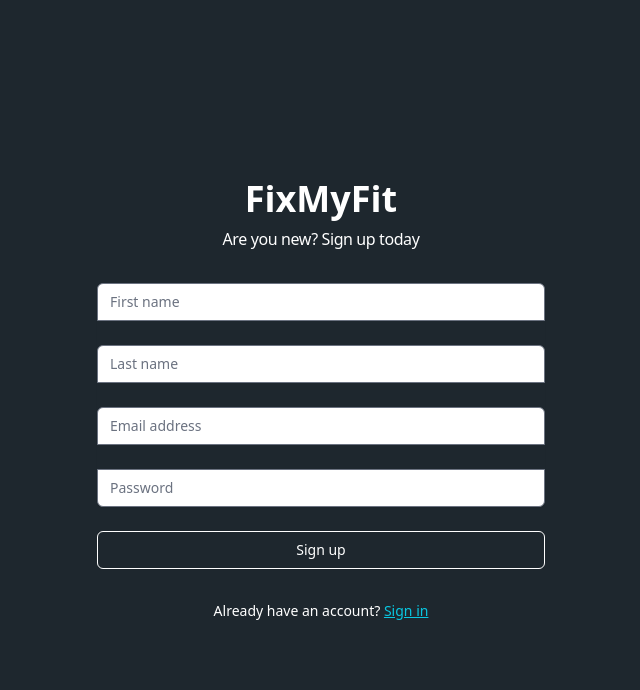
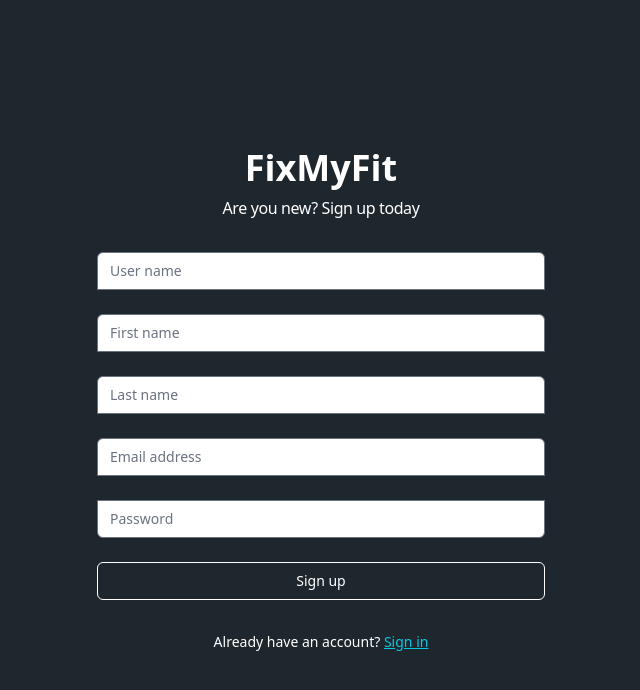
Before and after one commit to HumanFactorsCS43926/FixMyFit, a React (Create React App) app in the folder FixMyFit-app-main/: page / in a window 1280 px wide. Shown: the top 690 px of the page, without its empty margins (319-959 px from the left). Built offline with nearby package versions, Linux system fonts and the light colour scheme.

Commit message:
Added username to signup sheet

```diff
--- a/FixMyFit-app-main/src/page/Signup.jsx
+++ b/FixMyFit-app-main/src/page/Signup.jsx
@@ -9,6 +9,7 @@
 const Signup = () => {
     const navigate = useNavigate();
 
+    const [userName, setUserName] = useState('')
     const [firstName, setFirstName] = useState('')
     const [lastName, setLastName] = useState('')
     const [email, setEmail] = useState('')
@@ -34,6 +35,7 @@
                 // ..
             });*/
             await setDoc(doc(db, "users", res.user.uid),{
+                userName: {userName},
                 firstName : {firstName},
                 lastname : {lastName},
                 email : {email}
@@ -65,6 +67,22 @@
 
                     <form onSubmit={onSubmit} className="mt-8 space-y-6" >
                         <div className=" space-y-6 rounded-md shadow-sm">
+                            <div>
+                                <label htmlFor="email-address" className="sr-only">
+                                    Username
+                                </label>
+                                <input
+                                    label="Username"
+                                    value={userName}
+                                    onChange={(e) => setUserName(e.target.value)}
+                                    name="username"
+                                    type="text"
+                                    required
+                                    className="relative block w-full appearance-none rounded-none rounded-t-md border border-gray-300 px-3 py-2 text-gray-900 placeholder-gray-500 focus:z-10 focus:border-indigo-500 focus:outline-none focus:ring-indigo-500 sm:text-sm"
+                                    placeholder="User name"
+                                />
+                            </div>
+
                             <div>
                                 <label htmlFor="email-address" className="sr-only">
                                     First name
```
